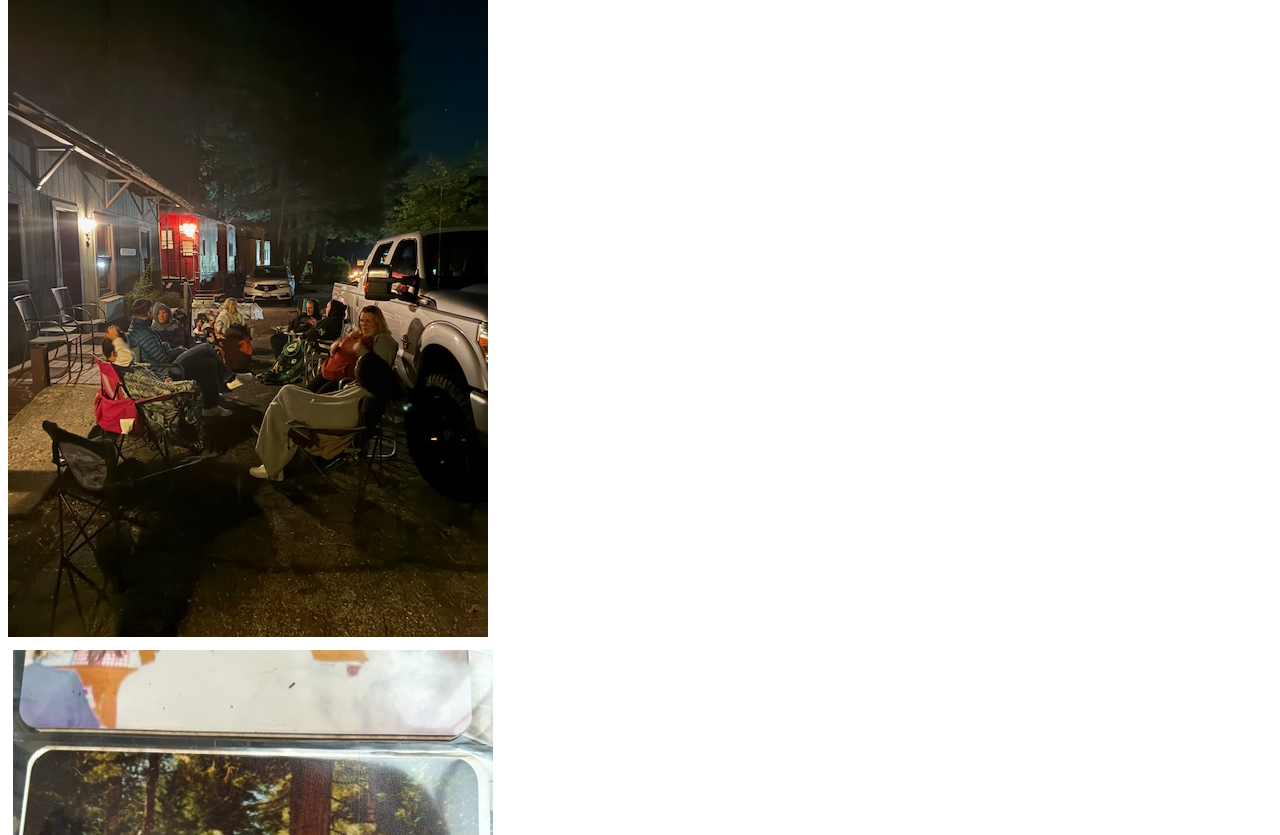
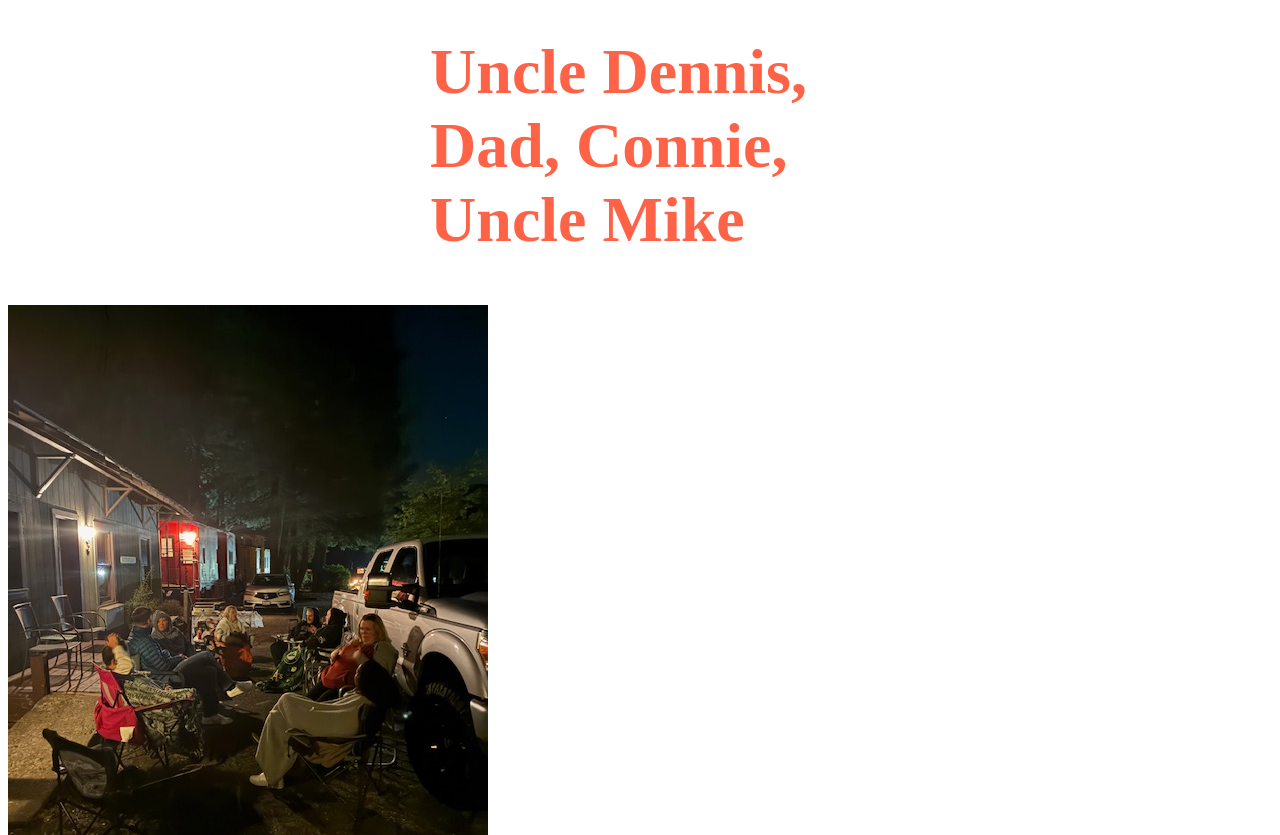
Before and after one commit to jks403/wrights2026.lol, a website: page index.html in a window 1280 px wide. Shown: the part 2544-3379 px from the top of the page. Drawn offline with Linux system fonts and the light colour scheme.

Commit message:
adding Uncle Dennis, Dad, Aunt Connie, Uncle Mike

```diff
--- a/index.html
+++ b/index.html
@@ -78,6 +78,7 @@
 	<div class="row">
 		<div class="column">
 			<img src="uncles.jpeg" alt="uncles" style="width:100%">
+			<h1> Uncle Dennis, Dad, Connie, Uncle Mike</h1>
 		</div>
 		<div class="column">
 			<img src="auntuncle.jpeg" alt="aunt&uncle" style="width:100%">
```
